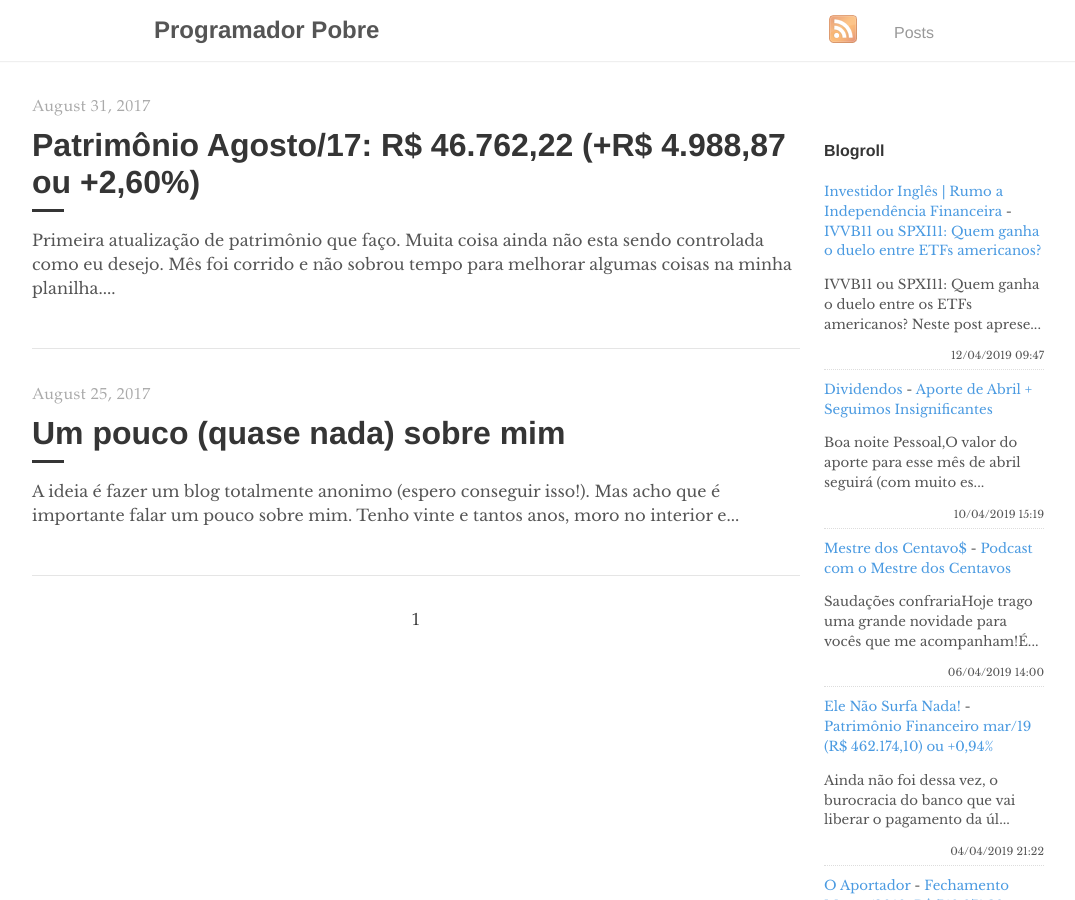
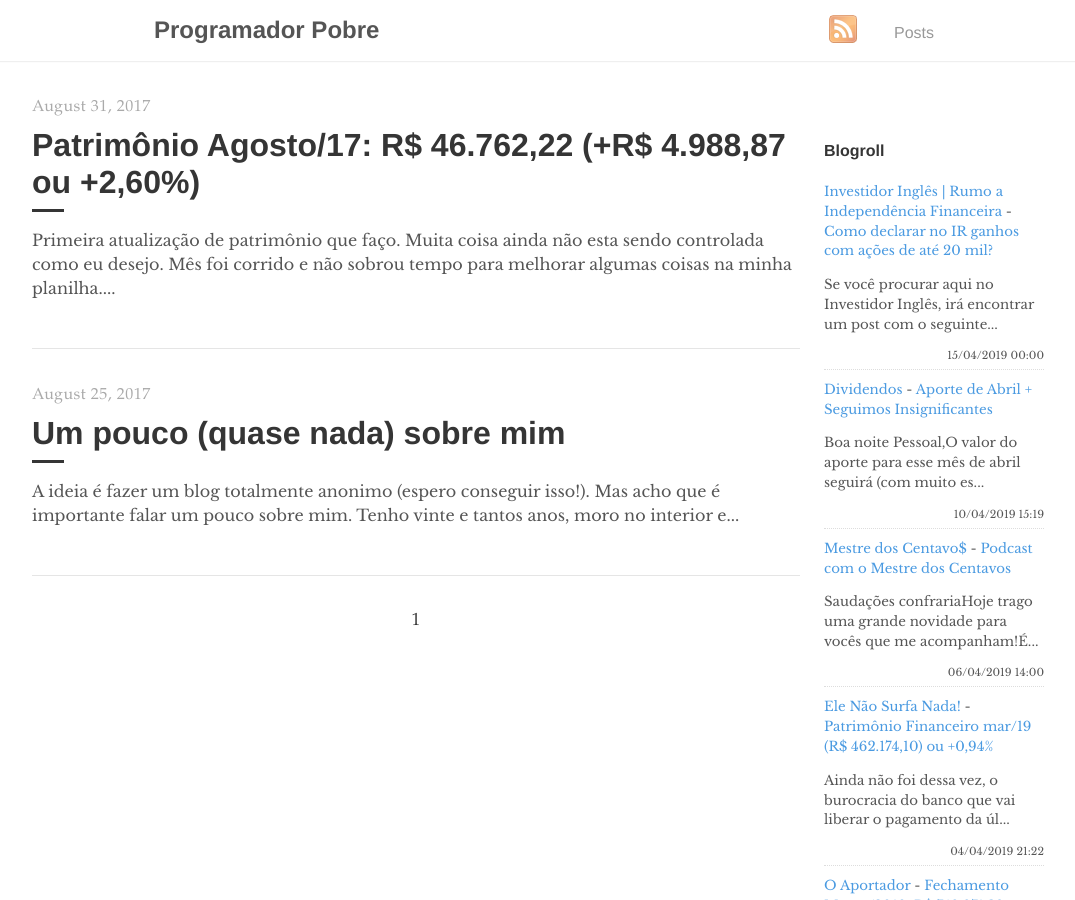
Before and after one commit to programadorpobre/programadorpobre.github.io, a Jekyll site: the page built from index.html, in a window 1280 px wide and 900 px high. Shown: the whole window, without its empty margins (96-1171 px from the left). Built offline with Jekyll 4.4.1, drawn with Linux system fonts in a browser that asks for light colours; the list of posts is cut into pages by our own code; comment, search, counter and statistics services are not loaded.

Commit message:
[ci skip] travis #618

```diff
--- a/_includes/feed-entries.html
+++ b/_includes/feed-entries.html
@@ -1,7 +1,7 @@
 <div class="feed-entry">
-    <a class="feed-entry-site-name" href="https://www.investidoringles.com/">Investidor Inglês | Rumo a Independência Financeira</a> - <a class="feed-entry-title" href="https://www.investidoringles.com/2019/04/ivvb11-ou-spxi11-comparativo-compras-mensais.html">IVVB11 ou SPXI11: Quem ganha o duelo entre ETFs americanos?</a>
-    <p class="feed-entry-summary">IVVB11 ou SPXI11: Quem ganha o duelo entre os ETFs americanos? Neste post aprese...</p>
-    <time datetime="2019-04-12T09:47:00.000-03:00">12/04/2019 09:47</time>
+    <a class="feed-entry-site-name" href="https://www.investidoringles.com/">Investidor Inglês | Rumo a Independência Financeira</a> - <a class="feed-entry-title" href="https://www.investidoringles.com/2019/04/como-preencher-ganhos-liquidos-isentos-imposto-renda.html">Como declarar no IR ganhos com ações de até 20 mil?</a>
+    <p class="feed-entry-summary">Se você procurar aqui no Investidor Inglês, irá encontrar um post com o seguinte...</p>
+    <time datetime="2019-04-15T00:00:00.001-03:00">15/04/2019 00:00</time>
 </div>
 <div class="feed-entry">
     <a class="feed-entry-site-name" href="http://bonsdividendos.blogspot.com/">Dividendos</a> - <a class="feed-entry-title" href="http://bonsdividendos.blogspot.com/2019/04/aporte-de-abril-seguimos-insignificantes.html">Aporte de Abril + Seguimos Insignificantes</a>
```
